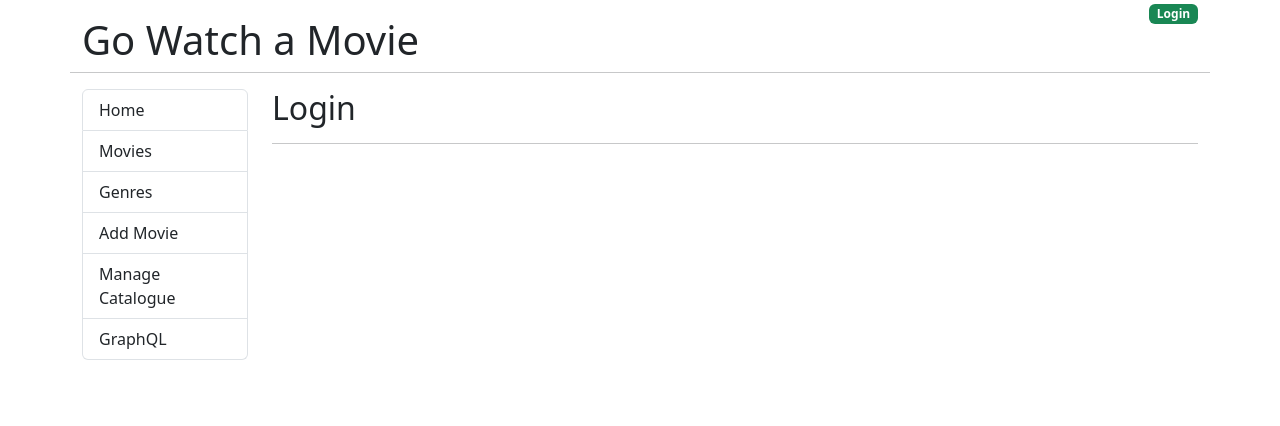
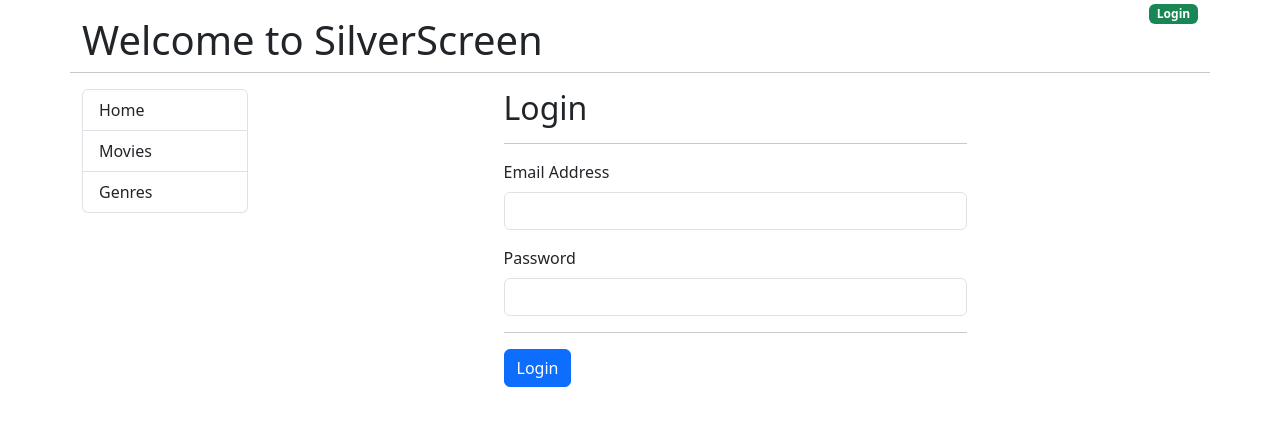
Before and after one commit to xcCodebreaker/silverscreen, a React (Create React App) app: page /login in a window 1280 px wide. Shown: the top 426 px of the page. Built offline with nearby package versions, Linux system fonts and the light colour scheme.

Commit message:
Added Login/Logout functionality

```diff
--- a/src/App.js
+++ b/src/App.js
@@ -1,39 +1,96 @@
-import { Link, Outlet } from 'react-router-dom';
+import { useState } from "react";
+import { Link, Outlet, useNavigate } from "react-router-dom";
+import Alert from "./components/Alert";
 
 function App() {
-  return(
+  const [jwtToken, setJwtToken] = useState("");
+  const [alertMessage, setAlertMessage] = useState("");
+  const [alertClassName, setAlertClassName] = useState("d-none");
+
+  const navigate = useNavigate();
+
+  const logOut = () =>{
+    setJwtToken("");
+    navigate("/login");
+  }
+  return (
     <div className="container">
       <div className="row">
         <div className="col">
-          <h1 className="mt-3">Go Watch a Movie</h1>
+          <h1 className="mt-3">Welcome to SilverScreen</h1>
         </div>
-      <div className="col text-end">
-        <Link to="/login"><span className="badge bg-success">Login</span></Link>
+        <div className="col text-end">
+          {jwtToken === "" ? (
+            <Link to="/login">
+              <span className="badge bg-success">Login</span>
+            </Link>
+          ) : (
+            <a href="#!" onClick={logOut}>
+              <span className="badge bg-danger">Logout</span>
+            </a>
+          )}
+        </div>
+        <hr className="mb-3"></hr>
       </div>
-      <hr className="mb-3"></hr>
-    </div>
 
       <div className="row">
         <div className="col-md-2">
           <nav>
             <div className="list-group">
-              <Link to="/" className="list-group-item list-group-item-action">Home</Link>
-              <Link to="/movies" className="list-group-item list-group-item-action">Movies</Link>
-              <Link to="/genres" className="list-group-item list-group-item-action">Genres</Link>
-              <Link to="/admin/movie/0" className="list-group-item list-group-item-action">Add Movie</Link>
-              <Link to="/manage-catalogue" className="list-group-item list-group-item-action">Manage Catalogue</Link>
-              <Link to="/graphql" className="list-group-item list-group-item-action">GraphQL</Link>
+              <Link to="/" className="list-group-item list-group-item-action">
+                Home
+              </Link>
+              <Link
+                to="/movies"
+                className="list-group-item list-group-item-action"
+              >
+                Movies
+              </Link>
+              <Link
+                to="/genres"
+                className="list-group-item list-group-item-action"
+              >
+                Genres
+              </Link>
+              {jwtToken !== "" && (
+                <>
+                  <Link
+                    to="/admin/movie/0"
+                    className="list-group-item list-group-item-action"
+                  >
+                    Add Movie
+                  </Link>
+                  <Link
+                    to="/manage-catalogue"
+                    className="list-group-item list-group-item-action"
+                  >
+                    Manage Catalogue
+                  </Link>
+                  <Link
+                    to="/graphql"
+                    className="list-group-item list-group-item-action"
+                  >
+                    GraphQL
+                  </Link>
+                </>
+              )}
             </div>
           </nav>
         </div>
         <div className="col-md-10">
-          <Outlet />
+          <Alert message={alertMessage} className={alertClassName} />
+          <Outlet
+            context={{
+              jwtToken,
+              setJwtToken,
+              setAlertClassName,
+              setAlertMessage,
+            }}
+          />
         </div>
       </div>
     </div>
-
-
-  )
+  );
 }
 
 export default App;
--- /dev/null
+++ b/src/components/Alert.js
@@ -0,0 +1,9 @@
+const Alert = (props) => {
+    return(
+        <div className={"alert " + props.className} role="alert">
+            {props.message}
+        </div>
+    )
+}
+
+export default Alert
--- a/src/components/Login.js
+++ b/src/components/Login.js
@@ -1,9 +1,65 @@
+import { useState } from "react";
+import Input from "./form/input";
+import { useNavigate, useOutletContext } from "react-router-dom";
+
 const Login = () => {
+    const [email, setEmail] = useState("");
+    const [password, setPassword] = useState("");
+
+    const { setJwtToken } = useOutletContext();
+    const { setAlertClassName } = useOutletContext();
+    const { setAlertMessage } = useOutletContext();
+
+    const navigate = useNavigate();
+
+    const handleSubmit = (event) => {
+        event.preventDefault();
+        console.log("email/pass", email, password);
+
+        if(email === "admin@example.com"){
+            setJwtToken("abc");
+            setAlertClassName("d-none");
+            setAlertMessage("");
+            navigate("/");
+        } else {
+            setAlertClassName("alert-danger");
+            setAlertMessage("Invalid credentials");
+        }
+    }
 
     return(
-        <div>
+        <div className="col-md-6 offset-md-3">
             <h2>Login</h2>
             <hr />
+
+            <form onSubmit={handleSubmit}>
+                <Input
+                    title="Email Address"
+                    type="Email"
+                    className="form-control"
+                    name="email"
+                    autoComplete="email-new"
+                    onChange={(event) => setEmail(event.target.value)}
+                />
+
+                <Input
+                    title="Password"
+                    type="password"
+                    className="form-control"
+                    name="password"
+                    autoComplete="password-new"
+                    onChange={(event) => setPassword(event.target.value)}
+                />
+
+                <hr />
+
+                <input
+                    type="submit"
+                    className="btn btn-primary"
+                    value="Login"
+                />
+
+            </form>
         </div>
     )
 }
--- /dev/null
+++ b/src/components/form/input.js
@@ -0,0 +1,25 @@
+import { forwardRef } from "react";
+
+const Input= forwardRef((props, ref) => {
+    return (
+        <div className="mb-3">
+            <label htmlFor={props.name} className="form-label">
+                {props.title}
+            </label>
+            <input
+                type={props.type}
+                className={props.className}
+                id={props.name}
+                ref={ref}
+                name={props.name}
+                placeholder={props.placeholder}
+                onChange={props.onChange}
+                autoComplete={props.autoComplete}
+                value={props.value}
+            />
+            <div className={props.errorDiv}>{props.errorMsg}</div>
+        </div>
+    )
+})
+
+export default Input;
```
